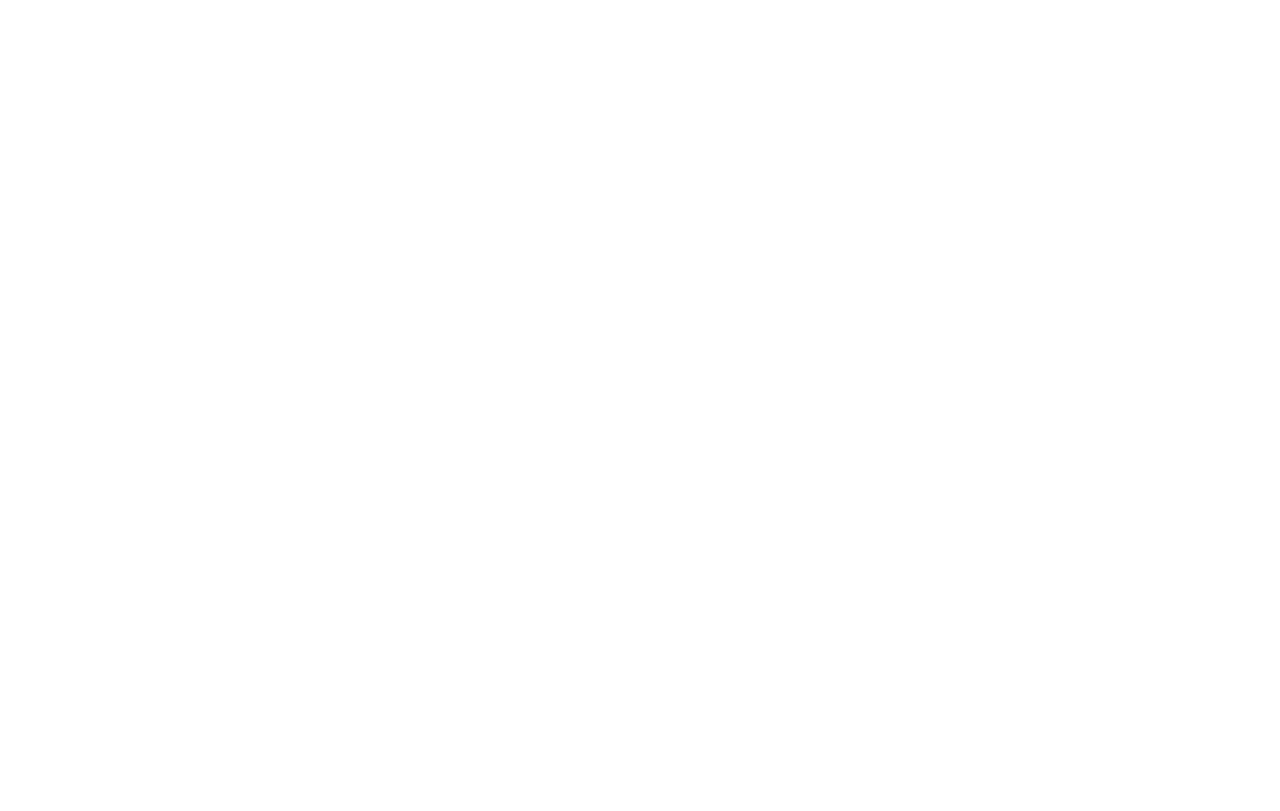
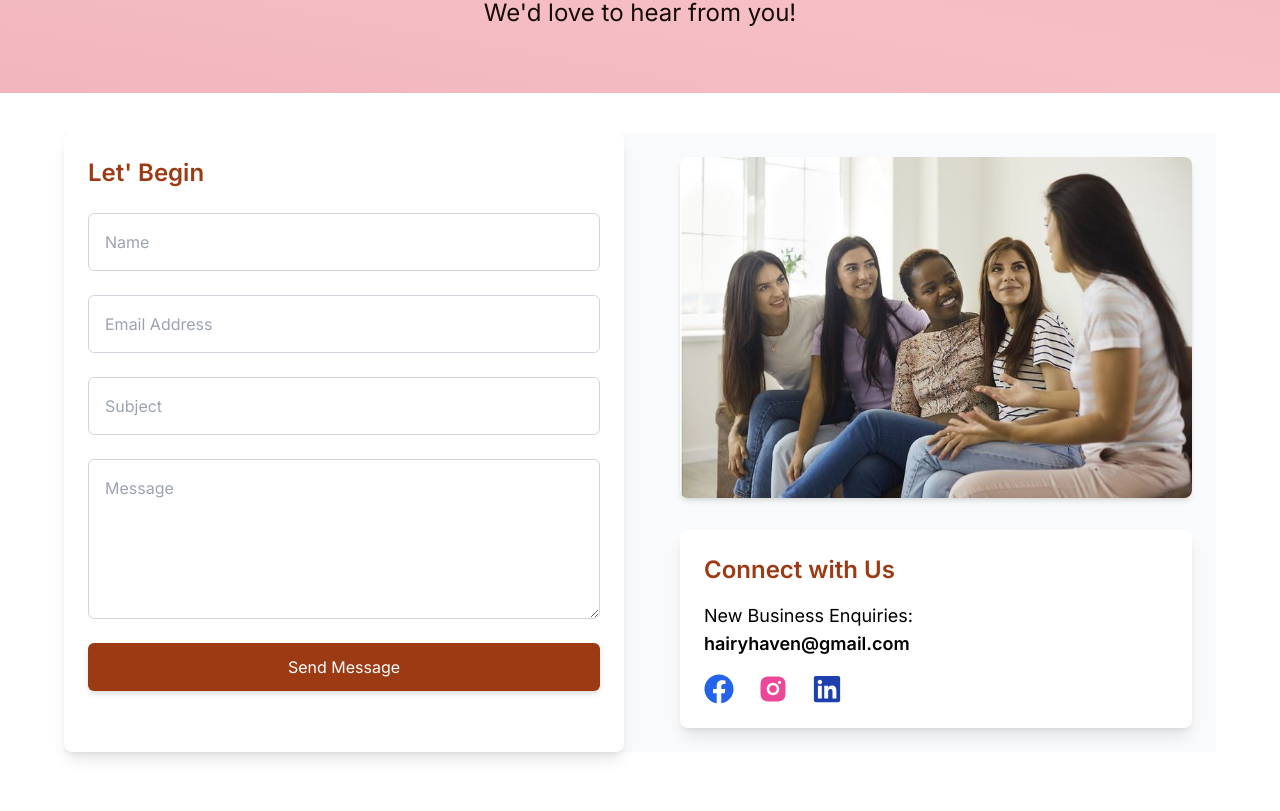
Before and after one commit to Mahtot/Hair-blog-Platform, a Next.js app: page /contact in a window 1280 px wide. Shown: the part 349-1160 px from the top of the page. Before the commit the page ends 800 px from the top, so only its background shows below. Built offline with nearby package versions, Linux system fonts and the light colour scheme.

Commit message:
done with the contact page

```diff
--- a/app/about/page.tsx
+++ b/app/about/page.tsx
@@ -1,6 +1,28 @@
+import Navbar from "@/components/NavBar/Navbar"
+import Footer from "@/components/Footer"
+import img from "@/public/heroSectionPic.jpg";
+import Image from "next/image";
+
 const About = () => {
   return (
-    <div>about</div>
+    <div className="flex flex-col">
+      <Navbar />
+      <div className="w-full min-h-[300px] flex justify-end bg-[#F6BFC4]  bg-gradient-to-t  from-[#F1B5BD] via-[#F6BFC5] to-[#F2B9BF]">
+        <div className="p-10 mt-10 bg-[#9C3A14] text-white flex sm:w-[70vw] self-end">
+          <div className="contact flex flex-col gap-5">
+            <h1 className=" font-bold text-2xl md:text-4xl">ABOUT HAIRYHAVEN</h1>
+            <p className="w-[300px]">
+              A hair salon is a business that provides clients with a variety of hair-related services. Haircutting, regular and formal styling, chemical treatments (color, highlights, perms, and keratin treatments), hair and scalp treatments, and beard and mustache shaping are all included
+            </p>
+          </div>
+          <div>
+            <Image src={img} alt="girl with a nice hair" />
+          </div>
+
+        </div>
+      </div>
+      <Footer />
+    </div>
   )
 }
 export default About
--- a/app/contact/page.tsx
+++ b/app/contact/page.tsx
@@ -1,6 +1,144 @@
+'use client';
+import { useState } from 'react';
+import Image from 'next/image';
+import img from '@/public/girlsTalking.jpeg';
+import Navbar from '@/components/NavBar/Navbar';
+import Footer from '@/components/Footer';
+import Link from 'next/link';
+import { FaFacebook, FaLinkedin } from 'react-icons/fa';
+import { RiInstagramFill } from 'react-icons/ri';
+
+interface User {
+  name: string;
+  email: string;
+  subject: string;
+  content: string;
+}
+
 const Contact = () => {
+  const [formData, setFormData] = useState<User>({
+    name: '',
+    email: '',
+    subject: '',
+    content: '',
+  });
+
+  const handleChange = (e: any) => {
+    const { name, value } = e.target;
+    setFormData((prevData) => ({
+      ...prevData,
+      [name]: value,
+    }));
+  };
+
+  const handleSubmit = (e: any) => {
+    e.preventDefault();
+    alert('Thank you for contacting us!');
+    setFormData({
+      name: '',
+      email: '',
+      subject: '',
+      content: '',
+    });
+  };
+
   return (
-    <div>Contact</div>
-  )
-}
-export default Contact
+    <div className="flex flex-col  min-h-screen">
+      <Navbar />
+      <div className="contact w-full bg-gradient-to-tr from-[#F1B5BD] via-[#F6BFC5] to-[#F2B9BF] py-16 flex flex-col items-center">
+        <h1 className="text-4xl md:text-6xl text-[#9C3A14] font-extrabold mb-4">Say Hello to Us</h1>
+        <h2 className="text-lg md:text-2xl text-[#150C08]">We&apos;d love to hear from you!</h2>
+      </div>
+
+      <div className="flex flex-col md:flex-row md:w-[90vw] max-w-7xl mx-auto mt-10 gap-8 bg-gray-50">
+        {/* Contact Form */}
+        <form
+          onSubmit={handleSubmit}
+          className="flex flex-col md:w-[50%] gap-6 p-6 bg-white shadow-lg rounded-lg"
+        >
+          <h3 className="text-2xl font-semibold text-[#9C3A14]">Let&apos; Begin</h3>
+
+          <input
+            type="text"
+            value={formData.name}
+            onChange={handleChange}
+            placeholder="Name"
+            name="name"
+            className="p-4 border border-gray-300 rounded-md focus:ring-2 focus:ring-[#9C3A14] transition duration-300"
+            required
+          />
+
+          <input
+            type="email"
+            value={formData.email}
+            onChange={handleChange}
+            placeholder="Email Address"
+            name="email"
+            className="p-4 border border-gray-300 rounded-md focus:ring-2 focus:ring-[#9C3A14] transition duration-300"
+            required
+          />
+
+          <input
+            type="text"
+            value={formData.subject}
+            onChange={handleChange}
+            placeholder="Subject"
+            name="subject"
+            className="p-4 border border-gray-300 rounded-md focus:ring-2 focus:ring-[#9C3A14] transition duration-300"
+            required
+          />
+
+          <textarea
+            name="content"
+            value={formData.content}
+            onChange={handleChange}
+            placeholder="Message"
+            className="p-4 border border-gray-300 rounded-md focus:ring-2 focus:ring-[#9C3A14] h-40 transition duration-300"
+            required
+          />
+
+          <button
+            type="submit"
+            className="w-full bg-[#9C3A14] text-white p-3 rounded-md shadow-md hover:bg-[#8B3411] transition duration-300"
+          >
+            Send Message
+          </button>
+        </form>
+
+        {/* Contact Information */}
+        <div className="flex flex-col md:w-[50%] gap-8 p-6">
+          <Image src={img} alt="Two girls talking" className="rounded-lg shadow-md" />
+          <div className="bg-white shadow-lg p-6 rounded-lg">
+            <h3 className="text-2xl font-semibold text-[#9C3A14] mb-4">Connect with Us</h3>
+            <p className="text-lg">New Business Enquiries:</p>
+            <p className="text-lg font-semibold mb-4">hairyhaven@gmail.com</p>
+
+            <div className="flex gap-6 mt-4">
+              <Link href="#" target="_blank">
+                <FaFacebook
+                  size={30}
+                  className="text-blue-600 hover:text-blue-700 transition duration-300"
+                />
+              </Link>
+              <Link href="#" target="_blank">
+                <RiInstagramFill
+                  size={30}
+                  className="text-pink-500 hover:text-pink-600 transition duration-300"
+                />
+              </Link>
+              <Link href="#" target="_blank">
+                <FaLinkedin
+                  size={30}
+                  className="text-blue-800 hover:text-blue-900 transition duration-300"
+                />
+              </Link>
+            </div>
+          </div>
+        </div>
+      </div>
+      <Footer />
+    </div>
+  );
+};
+
+export default Contact;
--- a/app/globals.css
+++ b/app/globals.css
@@ -252,3 +252,16 @@
     grid-template-columns: repeat(auto-fit, minmax(150px, 1fr));
   }
 }
+
+.contact h1 {
+  animation: anim 1s 1;
+}
+
+@keyframes anim {
+  0% {
+    scale: 0;
+  }
+  100% {
+    scale: 1;
+  }
+}
```
Also changed, not shown: public/girlsTalking.jpeg (added).
